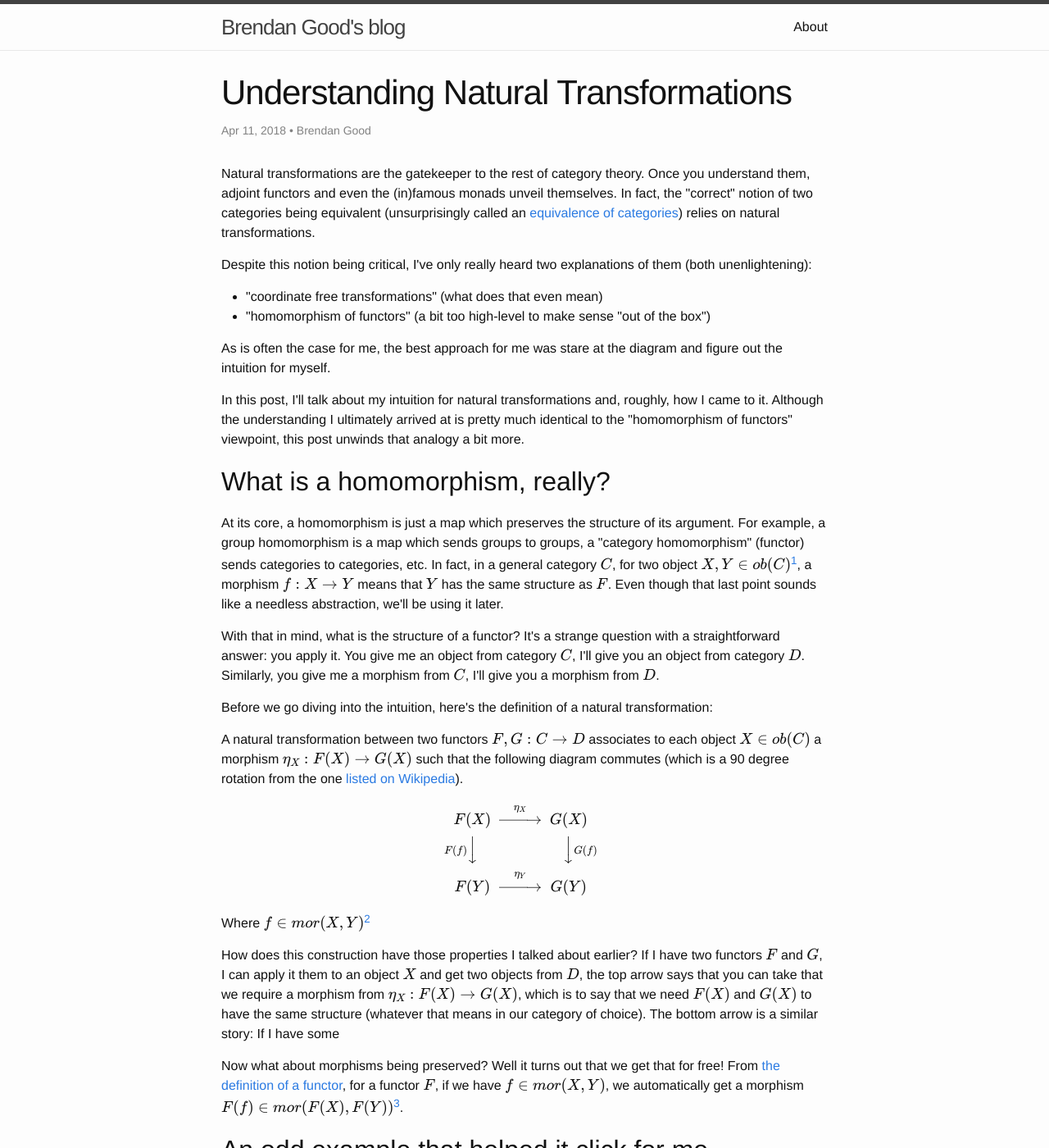
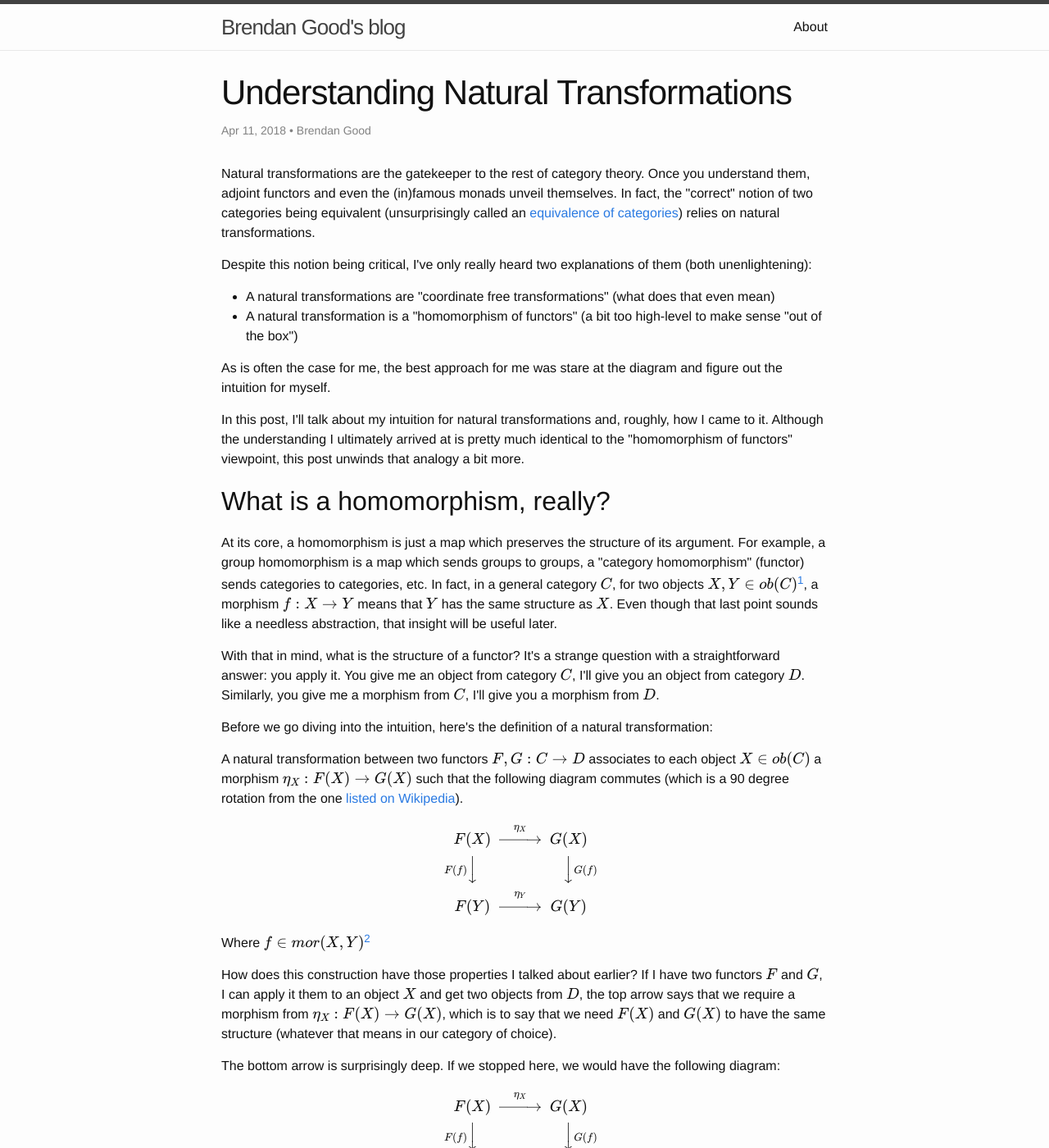
Before and after one commit to b-t-g/b-t-g.github.io, a Jekyll site: the page built from _posts/2018-04-11-understanding-natural-transformations.html, in a window 1280 px wide and 1400 px high. Shown: the whole window at 82% size. Built offline with Jekyll 4.4.1, drawn with Linux system fonts in a browser that asks for light colours; formulas are drawn with MathJax 3; some of the changed text lies outside the part shown.

Commit message:
Start revising the bottom arrow

```diff
--- a/_posts/2018-04-11-understanding-natural-transformations.html
+++ b/_posts/2018-04-11-understanding-natural-transformations.html
@@ -21,8 +21,8 @@ the "correct" notion of two categories being equivalent (unsurprisingly called a
 Despite this notion being critical, I've only really heard two explanations of them (both unenlightening):
 </p>
 <ul class="org-ul">
-<li>"coordinate free transformations" (what does that even mean)</li>
-<li>"homomorphism of functors" (a bit too high-level to make sense "out of the box")</li>
+<li>A natural transformations are "coordinate free transformations" (what does that even mean)</li>
+<li>A natural transformation is a "homomorphism of functors" (a bit too high-level to make sense "out of the box")</li>
 </ul>
 <p>
 As is often the case for me, the best approach for me was stare at the diagram and figure out the intuition for myself.
@@ -38,8 +38,8 @@ to the "homomorphism of functors" viewpoint, this post unwinds that analogy a bi
 <div class="outline-text-2" id="text-orgf5b294b">
 <p>
 At its core, a homomorphism is just a map which preserves the structure of its argument. For example, a group homomorphism is a map which sends groups to groups,
-a "category homomorphism" (functor) sends categories to categories, etc. In fact, in a general category \(C\), for two object \(X,Y\in ob(C)\)<sup><a id="fnr.1" class="footref" href="#fn.1">1</a></sup>, a morphism \(f:X\to Y\) means
-that \(Y\) has the same structure as \(F\). Even though that last point sounds like a needless abstraction, we'll be using it later.
+a "category homomorphism" (functor) sends categories to categories, etc. In fact, in a general category \(C\), for two objects \(X,Y\in ob(C)\)<sup><a id="fnr.1" class="footref" href="#fn.1">1</a></sup>, a morphism \(f:X\to Y\) means
+that \(Y\) has the same structure as \(X\). Even though that last point sounds like a needless abstraction, that insight will be useful later.
 </p>
 
 <p>
@@ -64,8 +64,16 @@ Where \(f\in mor(X,Y)\)<sup><a id="fnr.2" class="footref" href="#fn.2">2</a></su
 
 <p>
 How does this construction have those properties I talked about earlier? If I have two functors \(F\) and \(G\), I can apply it them to an object \(X\) and get two objects from \(D\), the top arrow says that
-you can take that we require a morphism from \(\eta_X:F(X)\to G(X)\), which is to say that we need \(F(X)\) and \(G(X)\) to have the same structure (whatever that means in our category of choice).
-The bottom arrow is a similar story: If I have some
+we require a morphism from \(\eta_X:F(X)\to G(X)\), which is to say that we need \(F(X)\) and \(G(X)\) to have the same structure (whatever that means in our category of choice).
+</p>
+
+<p>
+The bottom arrow is surprisingly deep. If we stopped here, we would have the following diagram:
+\[\begin{CD}
+F(X) @>\eta_X>> G(X) \\
+@VF(f)VV        @VVG(f)V \\
+F(Y) @.         G(Y)
+\end{CD} \]
 </p>
 
 <p>
```
Also changed, not shown: src/drafts/understanding-natural-transformations.org (+14 -6 lines).
